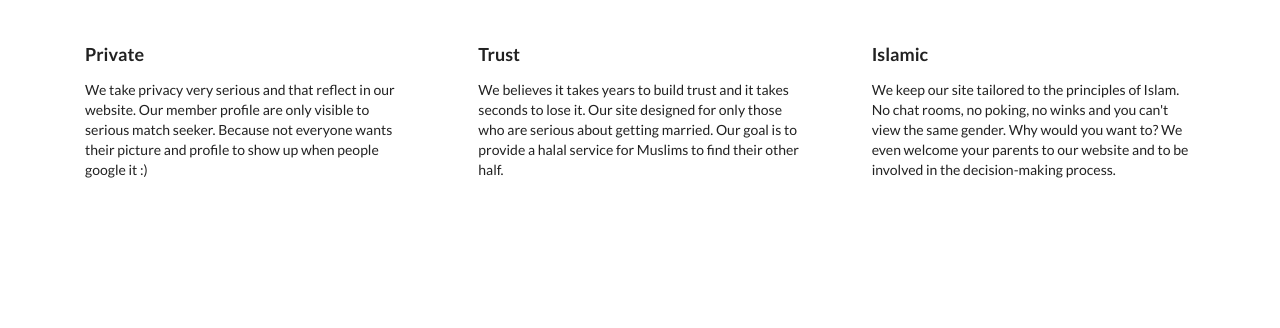
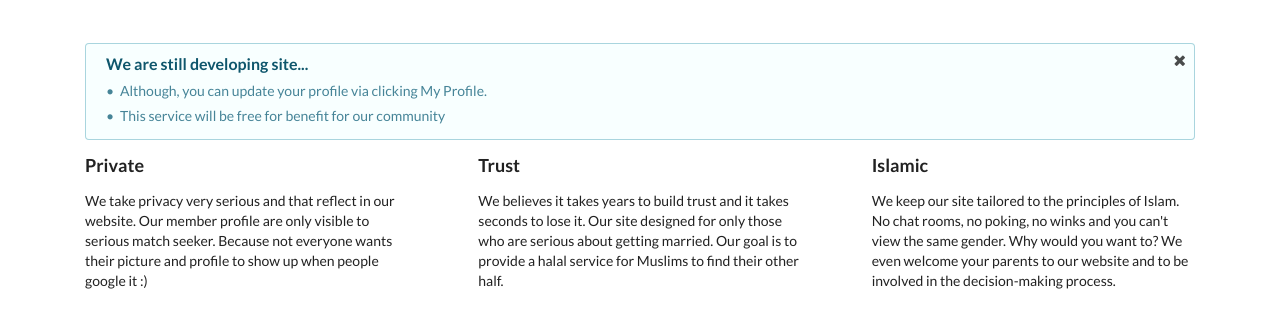
Before and after one commit to pije76/juhapura, a Django app: page /matrimonial/ in a window 1280 px wide. Shown: the top 328 px of the page. Run offline with Django 3.2, Linux system fonts and the light colour scheme; the visitor is signed in with stand-in values (Sample User, id 1); parts of the project's set-up code (start-up, migrations or seed data) failed here and were passed over; some libraries are stand-ins or nearby versions.

Commit message:
added homepage message

```diff
--- a/juhapura/templates/users/matrimonial.html
+++ b/juhapura/templates/users/matrimonial.html
@@ -5,6 +5,17 @@
 
 {% block content %}
 
+
+<div class="ui info message">
+  <i class="close icon"></i>
+  <div class="header">
+    We are still developing site...
+  </div>
+  <ul class="list">
+    <li>Although, you can update your profile via clicking My Profile.</li>
+    <li>This service will be free for benefit for our community</li>
+  </ul>
+</div>
 
 
 <div class="ui three column very relaxed grid">
```
